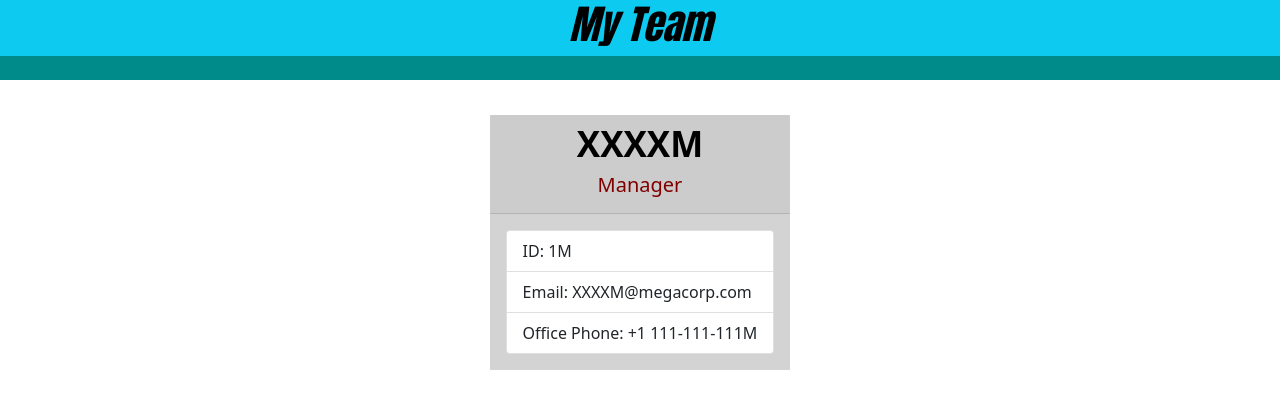
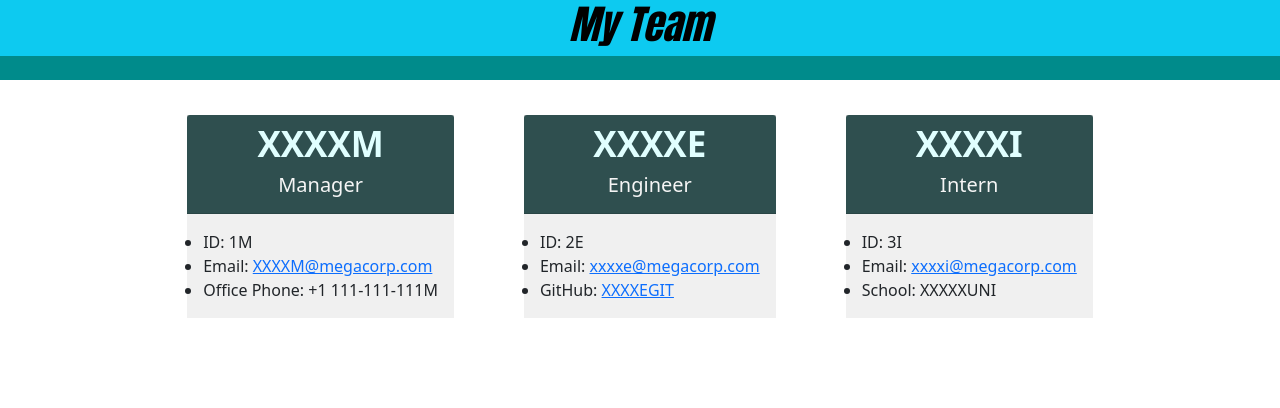
Before and after one commit to jckutch/team-profile-gen-jk10, a website: page dist/index.html in a window 1280 px wide. Drawn offline with nearby package versions, Linux system fonts and the light colour scheme.

Commit message:
added engineer and intern to html

```diff
--- a/dist/index.html
+++ b/dist/index.html
@@ -26,7 +26,7 @@
 <body>
 <div class="employee-container">
     <div class="row">
-        <div class="team-area col-12 d-flex justify-content-center">
+    <div class="col-12 d-flex justify-content-center">
 <!--Container for manager-->
       <div class="employee-card">
       <div class="card-header">
@@ -35,14 +35,52 @@
       </div>
       <div class="card-body">
           <ul class="list-group">
-          <li class="list-group-item">ID: 1M</li>
-          <li class="list-group-item">Email: <a href="mail to: xxxxm@megacorp.com"></a>XXXXM@megacorp.com</a>
+            <li class="group-item">ID: 1M</li>
+            <li class="group-item">
+              Email: <a href="mailto: xxxxm@megacorp.com">XXXXM@megacorp.com</a>
             </li>
-          <li class="list-group-item">Office Phone: +1 111-111-111M</li>
+            <li class="group-item">Office Phone: +1 111-111-111M</li>
           </ul>
         </div>
       </div>
+<!--Container for Engineer-->
+  <div class="employee-card">
+    <div class="card-header">
+      <h2 class="card-name">XXXXE</h2>
+      <h4 class="card-title"></i>Engineer</h4>
     </div>
-
+    <div class="card-body">
+      <ul class="list-group">
+        <li class="group-item">ID: 2E</li>
+        <li class="group-item">
+        Email: <a href="mailto: xxxxe@megacorp.com">xxxxe@megacorp.com</a>
+        </li>
+        <li class="group-item">
+          GitHub:
+          <a
+            href="https://github.com/victor5055"
+            target="_blank"
+            rel="noopener noreferrer">XXXXEGIT
+          </a>
+        </li>
+      </ul>
+    </div>
+  </div>
+<!--Container for Intern-->
+  <div class="employee-card">
+    <div class="card-header">
+      <h2 class="card-name">XXXXI</h2>
+      <h4 class="card-title"></i>Intern</h4>
+    </div>
+    <div class="card-body">
+      <ul class="list-group">
+        <li class="group-item">ID: 3I</li>
+        <li class="group-item">
+        Email: <a href="mailto: xxxxi@megacorp.com">xxxxi@megacorp.com</a>
+        </li>
+        <li class="group-item">School: XXXXXUNI</li>
+      </ul>
+    </div>
+  </div>
 </body>
 </html>
--- a/dist/style.css
+++ b/dist/style.css
@@ -21,10 +21,18 @@
     background-color: lightgray;
 }
 
+.card-header {
+    background-color: darkslategray;
+}
+
+.card-body {
+    background-color: rgb(240, 240, 240);
+}
+
 h2 {
     text-align: center;
     text-shadow: 3px;
-    color: black;
+    color: lightcyan;
     font-weight: bolder;
     font-size: 35px;
 }
@@ -32,7 +40,7 @@ h2 {
 h4 {
     text-align: center;
     text-shadow: 6px;
-    color: maroon;
+    color: whitesmoke;
     font-weight: lighter;
     font-size: 20px;
 }
```
Lines whose indentation alone changed are shown as unchanged.
